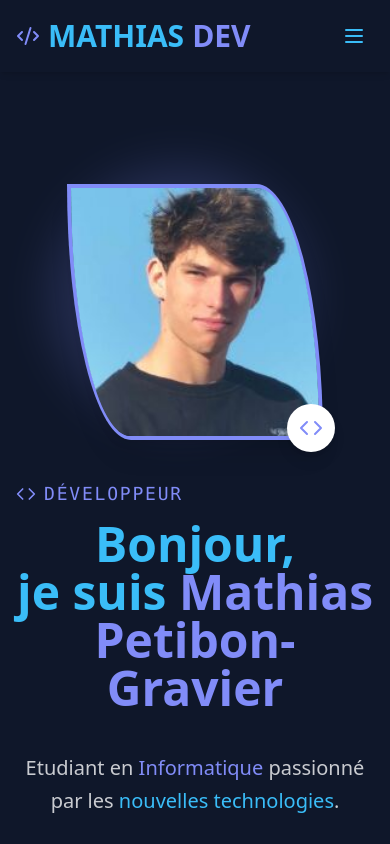
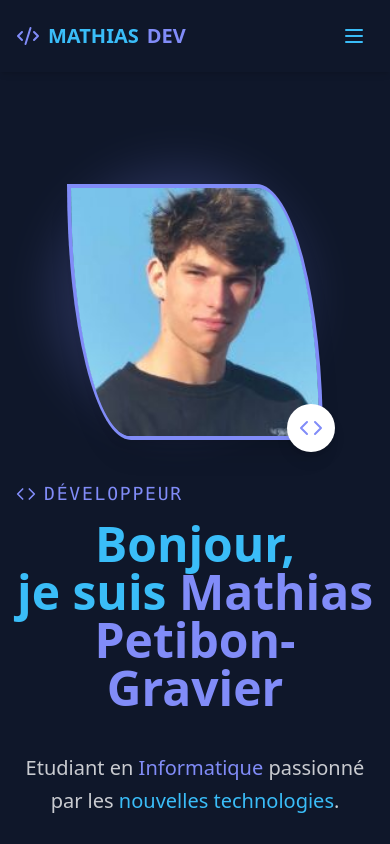
Before and after one commit to mathias-pg/Portfolio, a React (Vite) app: page / in a window 390 px wide. Shown: the top 844 px of the page. Built offline with nearby package versions, Linux system fonts and the light colour scheme.

Commit message:
Correction rapide titre

```diff
--- a/src/components/Navbar.tsx
+++ b/src/components/Navbar.tsx
@@ -38,7 +38,7 @@ const Navbar = () => {
     return (
         <div ref={navRef} className="flex flex-col w-full shadow-md fixed top-0 left-0 right-0 z-50">
             <div className="flex justify-between items-center p-4 bg-base-100">
-                <a href="#" className="font-bold text-primary flex items-center gap-2 text-3xl md:text-xl transition-all duration-300 hover:scale-105">
+                <a href="#" className="font-bold text-primary flex items-center gap-2 text-xl hover:scale-105">
                     <CodeXml className="text-secondary" />
                     MATHIAS
                     <span className="text-secondary font-extrabold">DEV</span>
```
